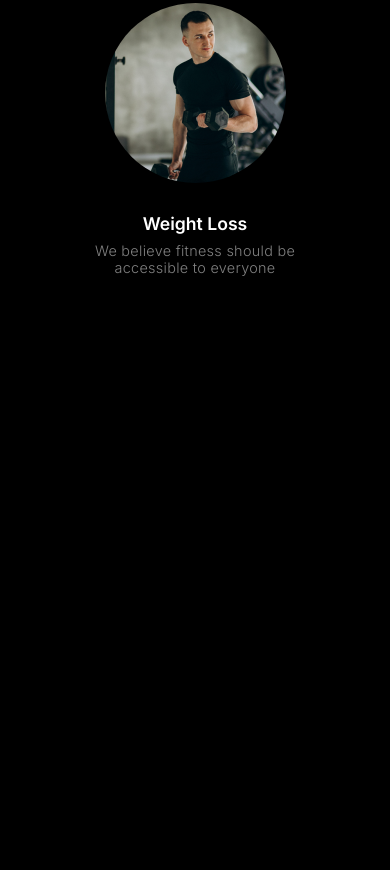
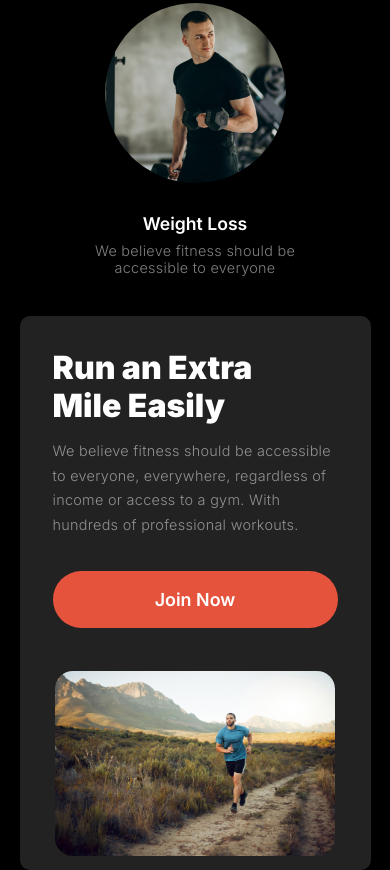
Before and after one commit to mrakashsaha/A2-Versatile, a plain HTML site: page index.html in a window 390 px wide. Shown: the part 2124-2994 px from the top of the page. Before the commit the page ends 2440 px from the top, so only its background shows below. Drawn offline with Linux system fonts and the light colour scheme.

Commit message:
Extra Mile section done with responsiveness

```diff
--- a/index.html
+++ b/index.html
@@ -88,6 +88,16 @@
                 </div>
             </div>
         </section>
+        <section class="extra-mile smart-container">
+            <div class="extra-mile-text">
+                <h2 class="content-heading">Run an Extra<br>Mile Easily</h2>
+                <p class="content-para">We believe fitness should be accessible to everyone, everywhere, regardless of income or access to a gym. With hundreds of professional workouts.</p>
+                <button class="primary join-now">Join Now</button>
+            </div>
+            <div class="extra-mile-image">
+                <img src="images/run.jpg" alt="">
+            </div>
+        </section>
     </main>
     <footer></footer>
 </body>
--- a/style.css
+++ b/style.css
@@ -30,6 +30,19 @@
 body {
     background-color: black;
     color:white;
+}
+
+.content-heading {
+    font-size: 3rem;
+    font-weight: 900;
+    line-height: 120%;
+}
+.content-para {
+    font-size: 0.9rem;
+    font-weight: 300;
+    letter-spacing: 0.3px;
+    line-height: 170%;
+    color:rgba(255, 255, 255, 0.5);
 }
 
 
@@ -286,6 +299,38 @@ header {
 }
 
 
+/* Extra-Mile Section Start here */
+
+.extra-mile {
+    margin-top:100px;
+    display:flex;
+    background-color: #222222;
+    border-radius: 10px;
+    margin-bottom: 100px;
+}
+
+.extra-mile-text {
+    padding:40px 54px;
+
+}
+
+.extra-mile-text p {
+    margin-top:14px;
+    margin-bottom: 34px;
+}
+
+.extra-mile-image {
+    padding:30px 32px;
+    width:100%;
+}
+.extra-mile-image img {
+    max-width:100%;
+    border-radius: 18px;
+
+}
+
+
+
 
 /* Responsive for Mobile Devices */
 
@@ -406,6 +451,28 @@ header {
     }
 
 
+    .extra-mile {
+        flex-direction: column;
+    }
+
+    .extra-mile-text {
+        padding:33px;
+    }
+
+
+    .extra-mile-text h2 {
+        font-size: 2rem;
+
+    }
+    .join-now {
+        width:100%;
+    }
+
+    .extra-mile-image {
+        padding:10px;
+        width:80%;
+        margin: 0 auto;
+    }
 
 
 }
```
